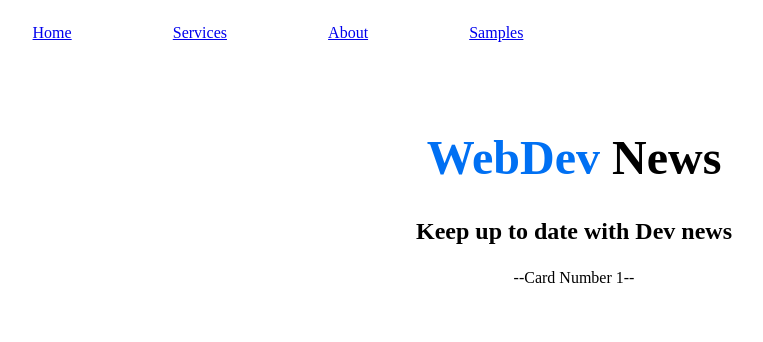
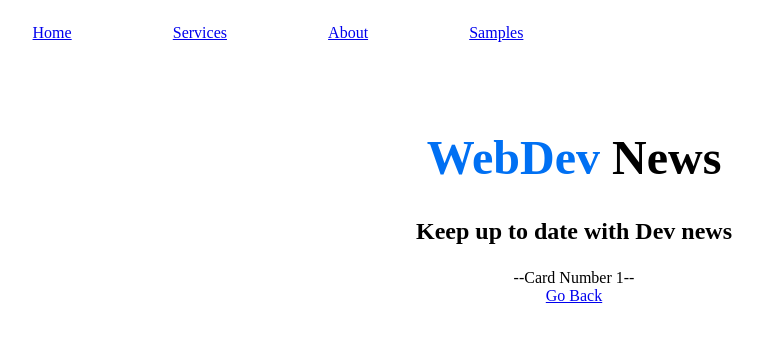
Before and after one commit to fojanb/spa-nextjs, a Next.js app in the folder spa-nextjs/: page /card/1 in a window 1280 px wide. Shown: the top 342 px of the page, without its empty margins (66-829 px from the left). Built offline with nearby package versions, Linux system fonts and the light colour scheme.

Commit message:
Update index.js

```diff
--- a/spa-nextjs/pages/card/[id]/index.js
+++ b/spa-nextjs/pages/card/[id]/index.js
@@ -1,11 +1,20 @@
 import { useRouter } from "next/router";
+import Link from "next/link";
 // next/route Dynamic Route
 const card = () => {
   const router = useRouter();
   const { id } = router.query;
-  return <div>--Card Number {id}--</div>;
+  return (
+    <>
+      <div>--Card Number {id}--</div>
+      <Link href="/">Go Back</Link>
+    </>
+  );
 };
+
 export default card;
+
+
 
 // Note that : When a file is added to the pages directory
 // it's automatically available as a route.
```
